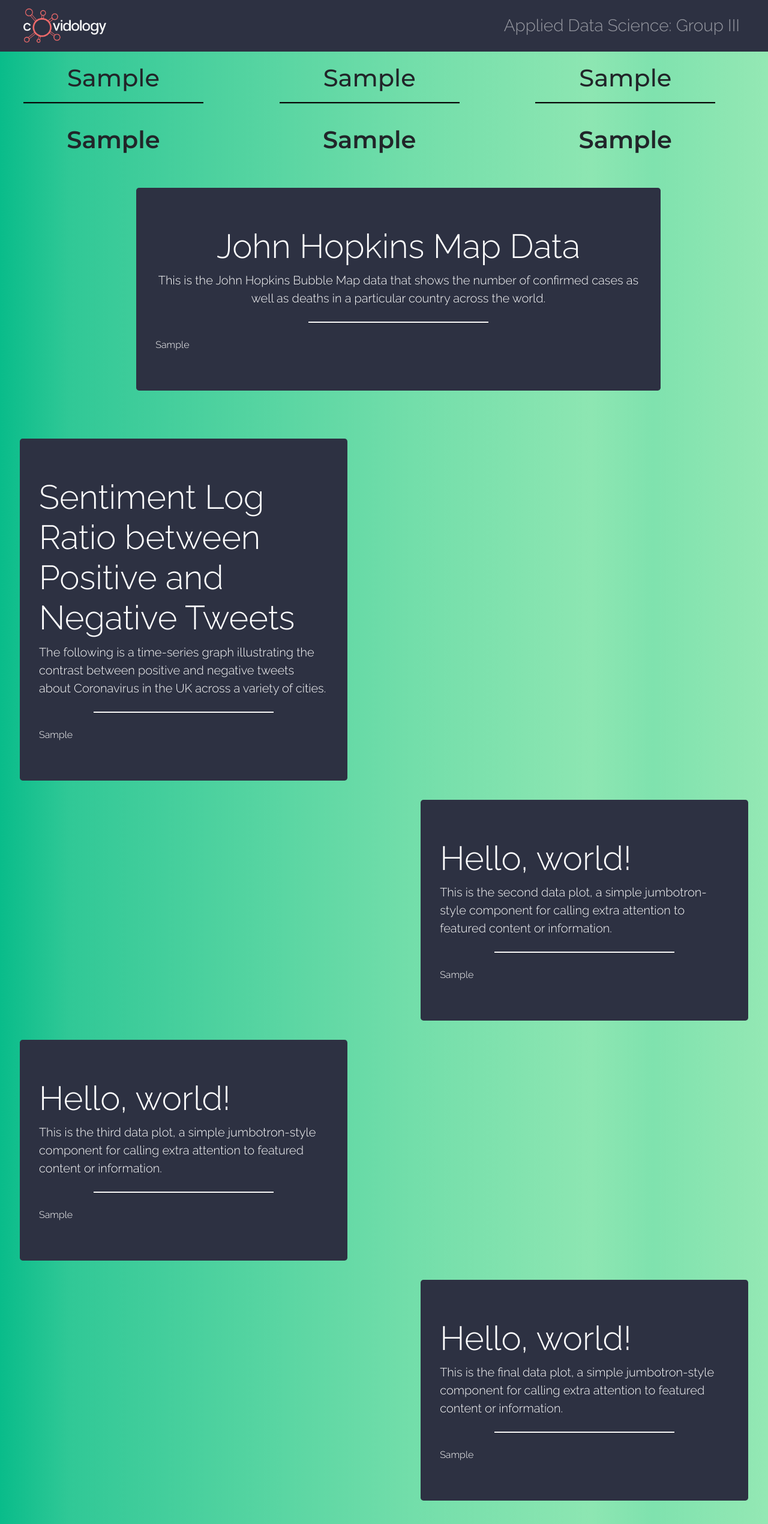
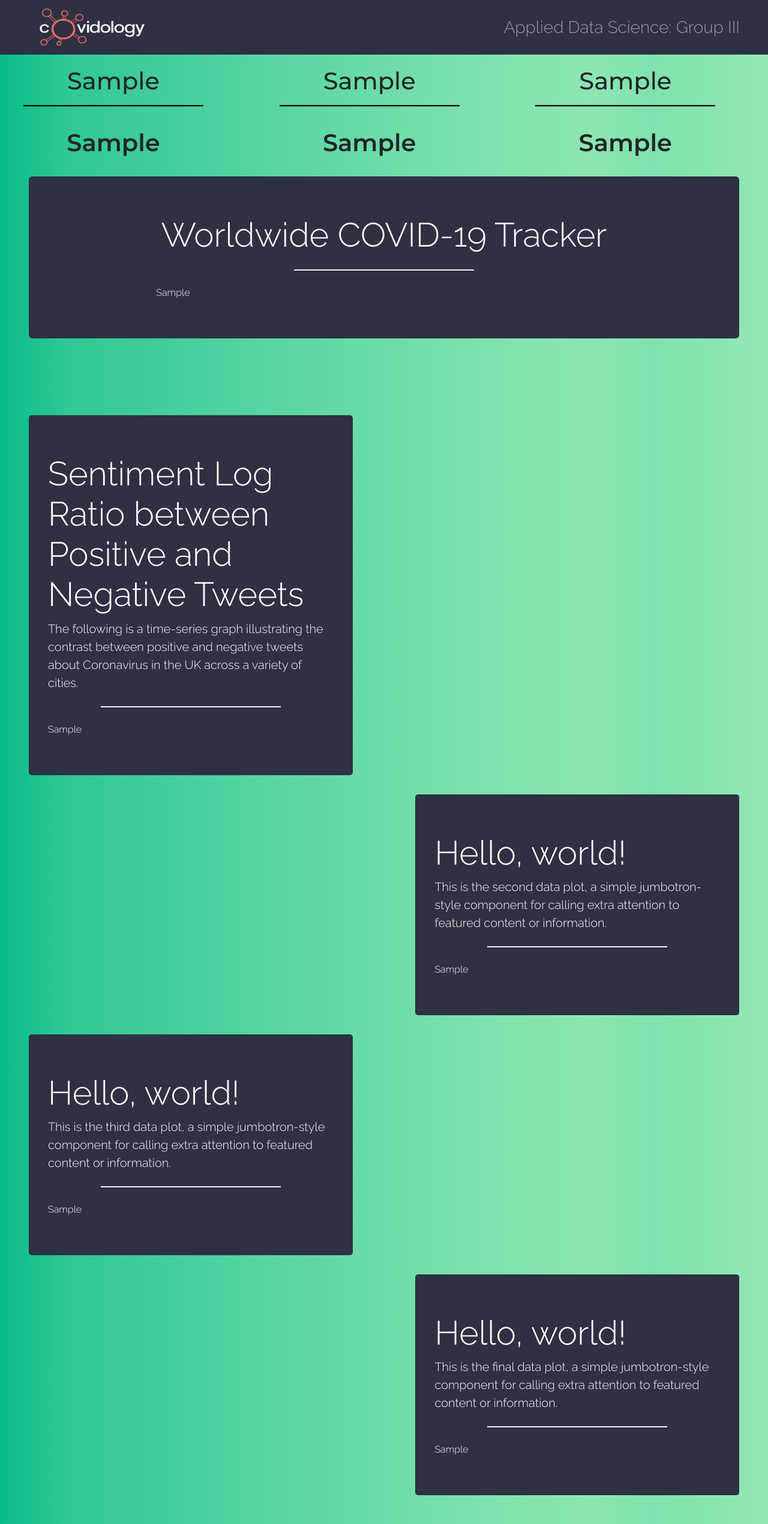
Before and after one commit to fznsakib/covidology, a Django app: template dashboard/templates/dashboard.html in a window 1280 px wide. Shown: the whole page at 60% size. Run offline with Django 3.2, Linux system fonts and the light colour scheme; the template is opened without the code that fills it: most values are stand-ins (such as "Sample title", 1, 10 or a date in 2020); some libraries are stand-ins or nearby versions.

Commit message:
Further rearrangement of dashboard styling

```diff
--- a/app/templates/base.html
+++ b/app/templates/base.html
@@ -17,7 +17,7 @@
     <nav class="navbar navbar-dark ">
       <div class="container-fluid">
         <a class="navbar-brand" href="{% url 'dashboard'%}">
-          <img style="max-height: 60px;" src= "{% static 'logo.png' %}"></img>
+          <img class="covidology-logo" src= "{% static 'logo.png' %}"></img>
         </a>
           <span class="navbar-text justify-content-end mr-3" >Applied Data Science: Group III</span>
       </div>
--- a/dashboard/static/dashboard/css/style.css
+++ b/dashboard/static/dashboard/css/style.css
@@ -1,5 +1,16 @@
+.covidology-logo{
+  height: 65px;
+  width: 220px;
+  padding-left: 25px
+}
+
+
 .jumbotron{
   background-color: #2d3142;
+}
+
+.jumbotron-fluid{
+  border-radius: 6px;
 }
 
 .counter{
--- a/dashboard/templates/dashboard.html
+++ b/dashboard/templates/dashboard.html
@@ -108,22 +108,23 @@
 <!-- Segregating Jumbotron with space in the middle: lg-4; gunmetal col -->
 
 <section id="map">
-  <div class="row justify-content-center">
-    <div class="jumbotron col-lg-8 ml-5 mt-5 boxed-font">
-      <h1 class="display-4 map-text">John Hopkins Map Data</h1>
-      <p class="lead map-text">This is the John Hopkins Bubble Map data that shows the number of confirmed cases as well as deaths
-      in a particular country across the world. </p>
+  <div class="row justify-content-center mb-5 ml-5 mr-5">
+    <div class="jumbotron jumbotron-fluid col-lg-12 mt-4 ml-4 mr-4 boxed-font">
+      <h1 class="display-4 map-text">Worldwide COVID-19 Tracker</h1>
+      <!-- <p class="lead map-text">Confirmed COVID-19 Cases as of  </p> -->
       <hr class="my-4 in-box-line">
-      {% autoescape off %}
-          {{ plot_div.4 }}
-      {% endautoescape %}
+        <div class="container col-lg-8 inline-block">
+          {% autoescape off %}
+              {{ plot_div.4 }}
+          {% endautoescape %}
+        </div>
     </div>
   </div>
 
 </section>
 
 <section id="data-section-A">
-  <div class="row">
+  <div class="row ml-0">
     <div class="jumbotron col-lg-5 ml-5 mt-5 boxed-font">
     <h1 class="display-4">Sentiment Log Ratio between Positive and Negative Tweets</h1>
       <p class="lead">The following is a time-series graph illustrating the contrast between positive and negative tweets
@@ -138,7 +139,7 @@
 </section>
 
 <section id="data-section-B">
-  <div class="row justify-content-end">
+  <div class="row justify-content-end mr-0">
     <div class="jumbotron col-lg-5 mr-5 boxed-font">
     <h1 class="display-4">Hello, world!</h1>
     <p class="lead">This is the second data plot, a simple jumbotron-style component for calling extra attention to featured content or information.</p>
@@ -152,7 +153,7 @@
 </section>
 
 <section id="data-section-C">
-  <div class="row">
+  <div class="row ml-0">
     <div class="jumbotron col-lg-5 ml-5 boxed-font">
     <h1 class="display-4">Hello, world!</h1>
     <p class="lead">This is the third data plot, a simple jumbotron-style component for calling extra attention to featured content or information.</p>
@@ -166,7 +167,7 @@
 </section>
 
 <section id="data-section-D">
-  <div class="row justify-content-end">
+  <div class="row justify-content-end mr-0">
     <div class="jumbotron col-lg-5 mr-5 mb-5 boxed-font">
     <h1 class="display-4">Hello, world!</h1>
     <p class="lead">This is the final data plot, a simple jumbotron-style component for calling extra attention to featured content or information.</p>
--- a/dashboard/views.py
+++ b/dashboard/views.py
@@ -43,9 +43,9 @@ def prep_map():
         hover_name="Location",
         hover_data=list_of_hover_data,
         mapbox_style="carto-darkmatter",
-        title="Confirmed COVID-19 Cases as of "
-        + latest_date
-        + " (source:https://github.com/CSSEGISandData/COVID-19)",
+        # title="Confirmed COVID-19 Cases as of "
+        # + latest_date
+        # + " (source:https://github.com/CSSEGISandData/COVID-19)",
     )
 
     fig.update_layout(
```
